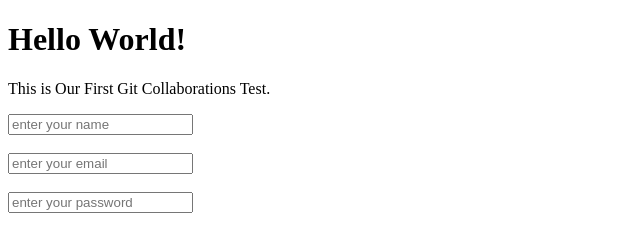
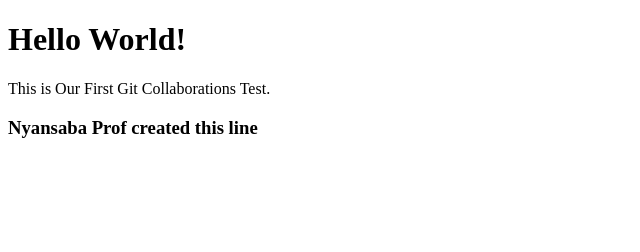
Before and after one commit to KantinkaSafo-lab/kals-class-projects, a plain HTML site: page index.html in a window 1280 px wide. Shown: the whole page, without its empty margins (0-640 px from the left). Drawn offline with Linux system fonts and the light colour scheme.

Commit message:
Update index.html

```diff
--- a/index.html
+++ b/index.html
@@ -6,16 +6,7 @@
 <body>
     <h1>Hello World!</h1>
 	<p>This is Our First Git Collaborations Test.</p>
+	<h3> Nyansaba Prof created this line</h3>
+</body>
 
-</body>
-</h3>
-<form>
-        <input type="enter your name"placeholder="enter your name">
-        <br />
-        <br />
-        <input type="email" placeholder="enter your email">
-        <br />
-        <br/>
-        <input type="password" placeholder="enter your password">
-    </form>
 </html>
```
